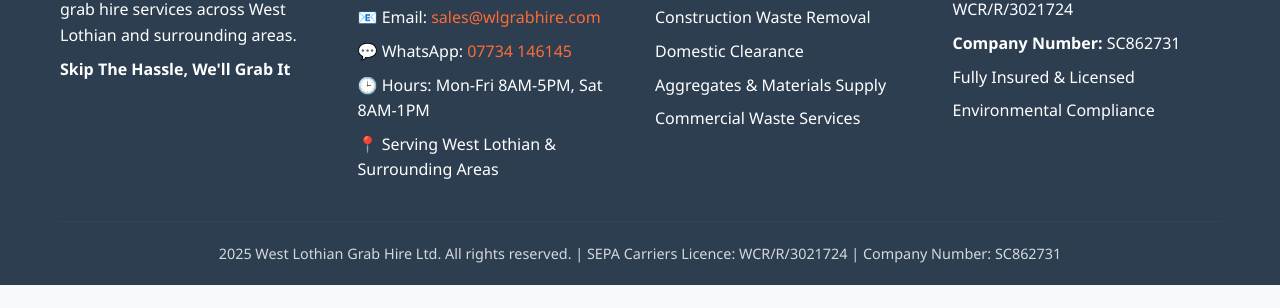
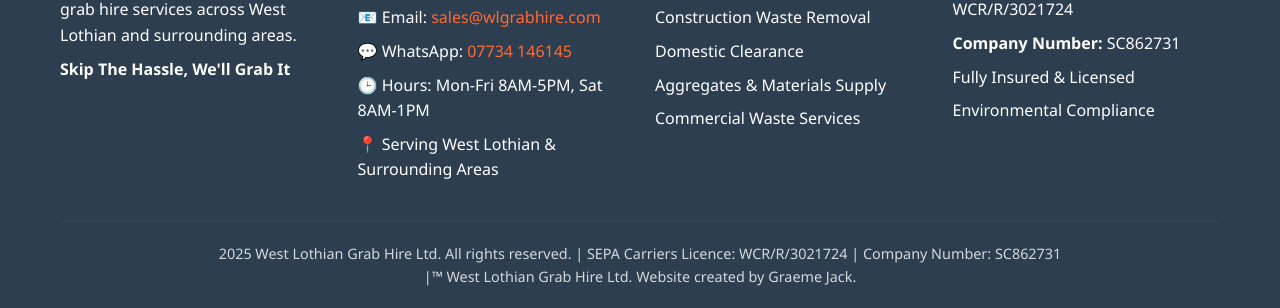
Before and after one commit to WLgrabhire/west-lothian-grab-hire, a website: page index.html in a window 1280 px wide. Shown: the part 1421-1729 px from the top of the page. Before the commit the page ends 1706 px from the top, so only its background shows below. Drawn offline with Linux system fonts and the light colour scheme.

Commit message:
Fix footer HTML structure in index.html

```diff
--- a/index.html
+++ b/index.html
@@ -677,7 +677,7 @@
             </div>
 
             </p><div class="footer-bottom"
-  <p>2025 West Lothian Grab Hire Ltd. All rights reserved. | SEPA Carriers Licence: WCR/R/3021724 | Company Number: SC862731</p|™ West Lothian Grab Hire Ltd. Website created by Graeme Jack.</p>
+  <p>2025 West Lothian Grab Hire Ltd. All rights reserved. | SEPA Carriers Licence: WCR/R/3021724 | Company Number: SC862731</p>|™ West Lothian Grab Hire Ltd. Website created by Graeme Jack.</p>
 </div>
             </div>
         </div>
```
